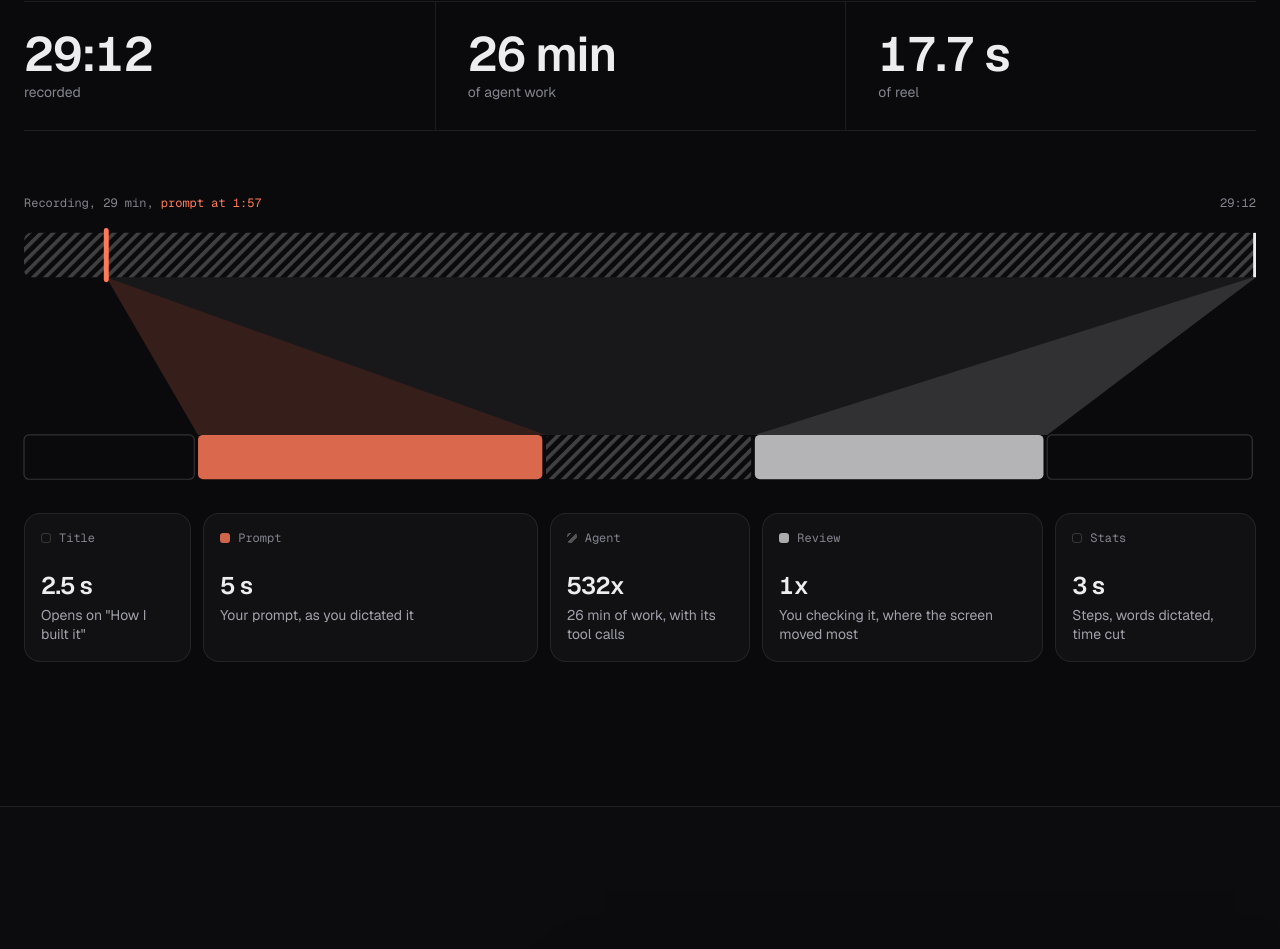
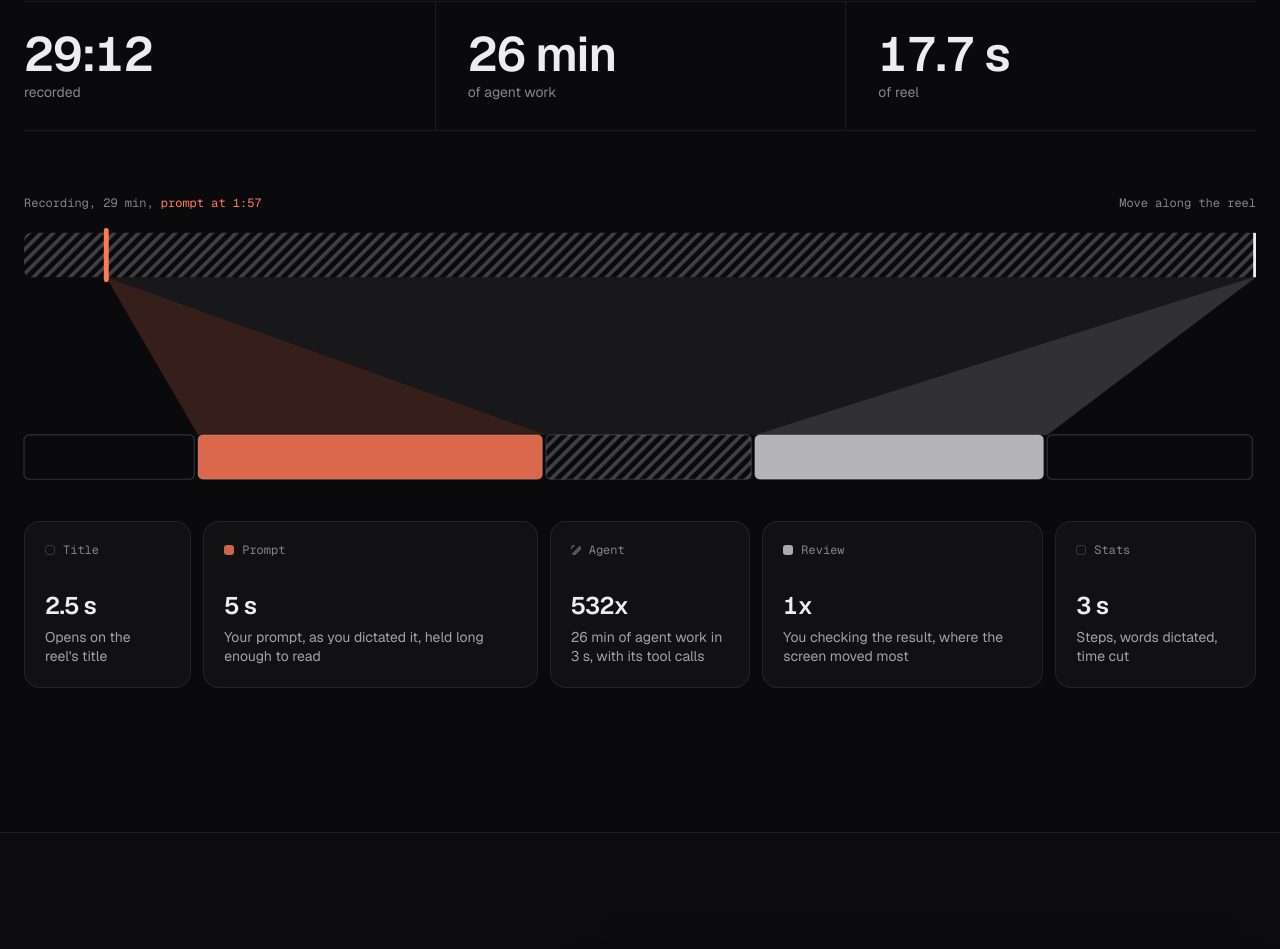
Before and after one commit to TejasThange3/buildreel, a Next.js app: page / in a window 1280 px wide. Shown: the part 1164-2113 px from the top of the page. Built offline with nearby package versions, Linux system fonts and the light colour scheme.

Commit message:
feat(ui): scrub the reel to see where each moment came from
Moving along the reel bar maps reel time back to recording time, the same remap the player uses, and links each part to its band and card.

```diff
--- a/src/ui/landing/CutDiagram.tsx
+++ b/src/ui/landing/CutDiagram.tsx
@@ -1,6 +1,8 @@
 "use client";
 
+import { type PointerEvent, useState } from "react";
 import type { Segment } from "@/shared/types";
+import { formatTime } from "@/lib/format";
 import { SEGMENT_CLASS } from "../segmentStyle";
 import { useInView } from "./useInView";
 
@@ -10,64 +12,117 @@ const RAW_S = 1752;
 const REEL_S = 17.7;
 const PROMPT_AT = 117;
 const WORK_END = 1748;
-const REEL = {
-  intro: [0, 2.5],
-  hold: [2.5, 7.5],
-  fast: [7.5, 10.5],
-  real: [10.5, 14.7],
-  outro: [14.7, 17.7],
-} as const;
 
-// The reel bar, cell by cell; cards are outlines, the rest use the editor timeline fills.
-const REEL_BARS = [
-  { span: REEL.intro, fill: "none", stroke: "var(--color-line-strong)" },
-  { span: REEL.hold, fill: "var(--color-voice)", opacity: 0.85 },
-  { span: REEL.fast, fill: "url(#hatch)" },
-  { span: REEL.real, fill: "var(--color-fg)", opacity: 0.75 },
-  { span: REEL.outro, fill: "none", stroke: "var(--color-line-strong)" },
+type Part = {
+  mode: Segment["mode"];
+  span: [number, number];
+  value: string;
+  label: string;
+  text: string;
+  // Where this part comes from in the recording, as a function of reel time; cards have none.
+  source?: (t: number) => number;
+  band?: [number, number];
+};
+
+const PARTS: Part[] = [
+  {
+    mode: "card",
+    span: [0, 2.5],
+    value: "2.5 s",
+    label: "Title",
+    text: "Opens on the reel's title",
+  },
+  {
+    mode: "hold",
+    span: [2.5, 7.5],
+    value: "5 s",
+    label: "Prompt",
+    text: "Your prompt, as you dictated it, held long enough to read",
+    source: () => PROMPT_AT,
+    band: [PROMPT_AT, PROMPT_AT],
+  },
+  {
+    mode: "fast",
+    span: [7.5, 10.5],
+    value: "532x",
+    label: "Agent",
+    text: "26 min of agent work in 3 s, with its tool calls",
+    source: (t) => PROMPT_AT + ((t - 7.5) / 3) * (WORK_END - PROMPT_AT),
+    band: [PROMPT_AT, WORK_END],
+  },
+  {
+    mode: "real",
+    span: [10.5, 14.7],
+    value: "1x",
+    label: "Review",
+    text: "You checking the result, where the screen moved most",
+    source: (t) => Math.min(WORK_END + (t - 10.5), RAW_S),
+    band: [WORK_END, RAW_S],
+  },
+  {
+    mode: "card",
+    span: [14.7, 17.7],
+    value: "3 s",
+    label: "Stats",
+    text: "Steps, words dictated, time cut",
+  },
 ];
 
 const W = 1000;
 const TOP = 8;
+const BAR = 36;
 const BOTTOM = 172;
-const BAR = 36;
 const rawX = (s: number) => (s / RAW_S) * W;
 const reelX = (s: number) => (s / REEL_S) * W;
 
-function band(rawFrom: number, rawTo: number, reelFrom: number, reelTo: number) {
+function band([rawFrom, rawTo]: [number, number], [reelFrom, reelTo]: [number, number]) {
   const y0 = TOP + BAR;
   return `M${rawX(rawFrom)},${y0} L${rawX(rawTo)},${y0} L${reelX(reelTo)},${BOTTOM} L${reelX(reelFrom)},${BOTTOM} Z`;
 }
 
-// One card under each reel cell, saying what plays there. The card grid's columns are the REEL
-// durations (2.5, 5, 3, 4.2, 3); Tailwind needs them as a literal class.
-const PARTS: { mode: Segment["mode"]; value: string; label: string; text: string }[] = [
-  { mode: "card", value: "2.5 s", label: "Title", text: 'Opens on "How I built it"' },
-  { mode: "hold", value: "5 s", label: "Prompt", text: "Your prompt, as you dictated it" },
-  { mode: "fast", value: "532x", label: "Agent", text: "26 min of work, with its tool calls" },
-  {
-    mode: "real",
-    value: "1x",
-    label: "Review",
-    text: "You checking it, where the screen moved most",
-  },
-  { mode: "card", value: "3 s", label: "Stats", text: "Steps, words dictated, time cut" },
-];
+const partAt = (t: number) => PARTS.findIndex(({ span }) => t >= span[0] && t < span[1]);
 
 export function CutDiagram() {
   const [ref, shown] = useInView<HTMLDivElement>();
+  const [active, setActive] = useState<number | null>(null);
+  // The reel time under the pointer, while it is over the reel bar.
+  const [scrub, setScrub] = useState<number | null>(null);
+
   const reveal = (i: number) => ({
     opacity: shown ? 1 : 0,
-    transition: `opacity 700ms var(--ease-out-expo) ${180 + i * 160}ms`,
+    transition: `opacity 700ms var(--ease-out-expo) ${180 + i * 140}ms`,
   });
+  const emphasis = (i: number) => (active === null ? 1 : active === i ? 1 : 0.3);
+
+  const onScrub = (e: PointerEvent<SVGRectElement>) => {
+    const box = e.currentTarget.getBoundingClientRect();
+    const t = Math.min(Math.max(((e.clientX - box.left) / box.width) * REEL_S, 0), REEL_S - 0.01);
+    setScrub(t);
+    setActive(partAt(t));
+  };
+  const endScrub = () => {
+    setScrub(null);
+    setActive(null);
+  };
+
+  const scrubPart = scrub === null ? undefined : PARTS[partAt(scrub)];
+  const scrubSource = scrub === null ? undefined : scrubPart?.source?.(scrub);
 
   return (
     <div ref={ref}>
-      <div className="flex justify-between gap-4 font-mono text-xs text-fg-subtle">
+      <div className="flex items-baseline justify-between gap-4 font-mono text-xs text-fg-subtle">
         <span>
           Recording, 29 min, <span className="text-voice">prompt at 1:57</span>
         </span>
-        <span className="tabular-nums">29:12</span>
+        <span aria-live="polite" className="text-right tabular-nums max-sm:hidden">
+          {scrub === null
+            ? "Move along the reel"
+            : `Reel ${formatTime(scrub)}  ·  ${
+                scrubSource === undefined
+                  ? "card, not from the recording"
+                  : `recording ${formatTime(scrubSource)}`
+              }`}
+        </span>
       </div>
       <svg
         viewBox={`0 0 ${W} ${BOTTOM + BAR + 8}`}
@@ -86,7 +141,23 @@ export function CutDiagram() {
             <rect width="3" height="7" fill="rgb(255 255 255 / 0.22)" />
           </pattern>
         </defs>
+
         <rect x="0" y={TOP} width={W} height={BAR} rx="6" fill="url(#hatch)" />
+        {PARTS.map(
+          ({ band: b }, i) =>
+            b &&
+            b[1] > b[0] && (
+              <rect
+                key={i}
+                x={rawX(b[0])}
+                y={TOP}
+                width={rawX(b[1]) - rawX(b[0])}
+                height={BAR}
+                fill="rgb(255 255 255 / 0.22)"
+                style={{ opacity: active === i ? 1 : 0, transition: "opacity 250ms" }}
+              />
+            ),
+        )}
         <rect
           x={rawX(PROMPT_AT) - 2}
           y={TOP - 4}
@@ -103,55 +174,112 @@ export function CutDiagram() {
           fill="var(--color-fg)"
         />
 
+        {PARTS.map(
+          ({ band: b, span, mode }, i) =>
+            b && (
+              <g key={i} style={reveal(i)}>
                 <path
-          d={band(PROMPT_AT, PROMPT_AT, REEL.hold[0], REEL.hold[1])}
-          fill="var(--color-voice)"
-          fillOpacity="0.18"
-          style={reveal(0)}
+                  d={band(b, span)}
+                  fill={mode === "hold" ? "var(--color-voice)" : "rgb(255 255 255)"}
+                  fillOpacity={mode === "hold" ? 0.18 : mode === "fast" ? 0.06 : 0.16}
+                  style={{ opacity: emphasis(i), transition: "opacity 250ms" }}
                 />
-        <path
-          d={band(PROMPT_AT, WORK_END, REEL.fast[0], REEL.fast[1])}
-          fill="rgb(255 255 255 / 0.06)"
-          style={reveal(1)}
-        />
-        <path
-          d={band(WORK_END, RAW_S, REEL.real[0], REEL.real[1])}
-          fill="rgb(255 255 255 / 0.16)"
-          style={reveal(2)}
-        />
+              </g>
+            ),
+        )}
 
-        <g style={reveal(3)}>
-          {REEL_BARS.map(({ span, fill, stroke, opacity }) => (
+        <g style={reveal(4)}>
+          {PARTS.map(({ span, mode }, i) => (
             <rect
-              key={span[0]}
+              key={i}
               x={reelX(span[0])}
               y={BOTTOM}
               width={reelX(span[1] - span[0]) - 3}
               height={BAR}
               rx="4"
-              fill={fill}
-              fillOpacity={opacity}
-              stroke={stroke}
+              fill={
+                mode === "card"
+                  ? "var(--color-canvas)"
+                  : mode === "hold"
+                    ? "var(--color-voice)"
+                    : mode === "fast"
+                      ? "url(#hatch)"
+                      : "var(--color-fg)"
+              }
+              fillOpacity={mode === "hold" ? 0.85 : mode === "real" ? 0.75 : 1}
+              stroke={active === i ? "var(--color-fg)" : "var(--color-line-strong)"}
+              strokeWidth={active === i ? 2 : 1}
+              style={{ opacity: emphasis(i), transition: "opacity 250ms" }}
             />
           ))}
         </g>
+
+        {scrub !== null && (
+          <g pointerEvents="none">
+            {scrubSource !== undefined && (
+              <line
+                x1={rawX(scrubSource)}
+                y1={TOP + BAR}
+                x2={reelX(scrub)}
+                y2={BOTTOM}
+                stroke="var(--color-fg)"
+                strokeOpacity="0.5"
+                strokeDasharray="3 4"
+              />
+            )}
+            <rect
+              x={reelX(scrub) - 1}
+              y={BOTTOM - 6}
+              width="2"
+              height={BAR + 12}
+              rx="1"
+              fill="var(--color-fg)"
+            />
+            {scrubSource !== undefined && (
+              <rect
+                x={rawX(scrubSource) - 1}
+                y={TOP - 6}
+                width="2"
+                height={BAR + 12}
+                rx="1"
+                fill="var(--color-fg)"
+              />
+            )}
+          </g>
+        )}
+        {/* The hit area covers the reel bar plus some slack, so scrubbing does not flicker. */}
+        <rect
+          x="0"
+          y={BOTTOM - 14}
+          width={W}
+          height={BAR + 28}
+          fill="transparent"
+          className="cursor-ew-resize"
+          onPointerMove={onScrub}
+          onPointerLeave={endScrub}
+        />
       </svg>
-      <ol className="mt-6 grid gap-3 sm:grid-cols-[2.5fr_5fr_3fr_4.2fr_3fr]">
+
+      <ol className="mt-8 grid gap-3 sm:grid-cols-[2.5fr_5fr_3fr_4.2fr_3fr]">
         {PARTS.map(({ mode, value, label, text }, i) => (
-          <li
-            key={label}
-            style={reveal(i)}
-            className="flex gap-4 rounded-[var(--radius-panel)] border border-line bg-surface p-4 sm:flex-col sm:gap-0"
+          <li key={label} style={reveal(i)} className="flex">
+            <div
+              onPointerEnter={() => setActive(i)}
+              onPointerLeave={() => setActive(null)}
+              data-active={active === i}
+              data-dim={active !== null && active !== i}
+              className="group relative flex w-full flex-col overflow-hidden rounded-[var(--radius-panel)] border border-line bg-surface p-5 transition-[transform,border-color,background-color,opacity] duration-300 ease-[var(--ease-out-expo)] data-[active=true]:-translate-y-1 data-[active=true]:border-line-strong data-[active=true]:bg-raised data-[dim=true]:opacity-50"
             >
-            <div className="flex items-center gap-2 font-mono text-xs text-fg-subtle sm:w-auto max-sm:w-20 max-sm:shrink-0">
+              <span
+                aria-hidden
+                className={`absolute inset-x-0 top-0 h-0.5 origin-left scale-x-0 transition-transform duration-500 ease-[var(--ease-out-expo)] group-data-[active=true]:scale-x-100 ${SEGMENT_CLASS[mode]}`}
+              />
+              <div className="flex items-center gap-2 font-mono text-xs text-fg-subtle">
                 <span aria-hidden className={`size-2.5 rounded-[3px] ${SEGMENT_CLASS[mode]}`} />
                 {label}
               </div>
-            <div className="sm:mt-6">
-              <p className="text-xl font-semibold tracking-tight tabular-nums lg:text-2xl">
-                {value}
-              </p>
-              <p className="mt-1 text-sm leading-snug text-pretty text-fg-muted">{text}</p>
+              <p className="mt-8 text-2xl font-semibold tracking-tight tabular-nums">{value}</p>
+              <p className="mt-1.5 text-sm leading-snug text-pretty text-fg-muted">{text}</p>
             </div>
           </li>
         ))}
```
Lines whose indentation alone changed are shown as unchanged.
